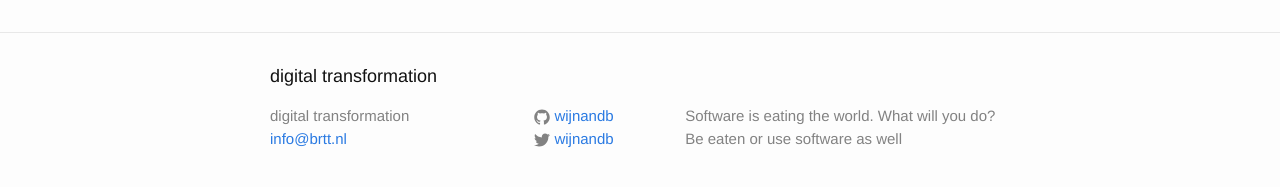
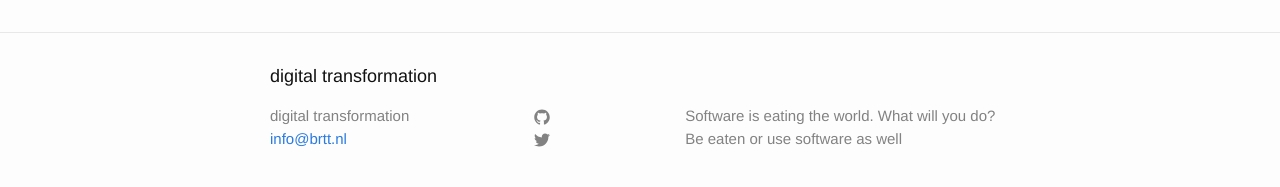
Before and after one commit to wijnandb/wijnandb.github.io, a Jekyll site: the page built from index.html, in a window 1280 px wide. Shown: the part 315-502 px from the top of the page. Built offline with Jekyll 4.4.1, drawn with Linux system fonts in a browser that asks for light colours.

Commit message:
Update footer.html

```diff
--- a/_includes/footer.html
+++ b/_includes/footer.html
@@ -23,7 +23,7 @@
                 </svg>
               </span>
 
-              <span class="username">{{ site.github_username }}</span>
+              <!--span class="username">{{ site.github_username }}</span-->
             </a>
           </li>
           {% endif %}
@@ -38,7 +38,7 @@
                 </svg>
               </span>
 
-              <span class="username">{{ site.twitter_username }}</span>
+              <!--span class="username">{{ site.twitter_username }}</span-->
             </a>
           </li>
           {% endif %}
```
